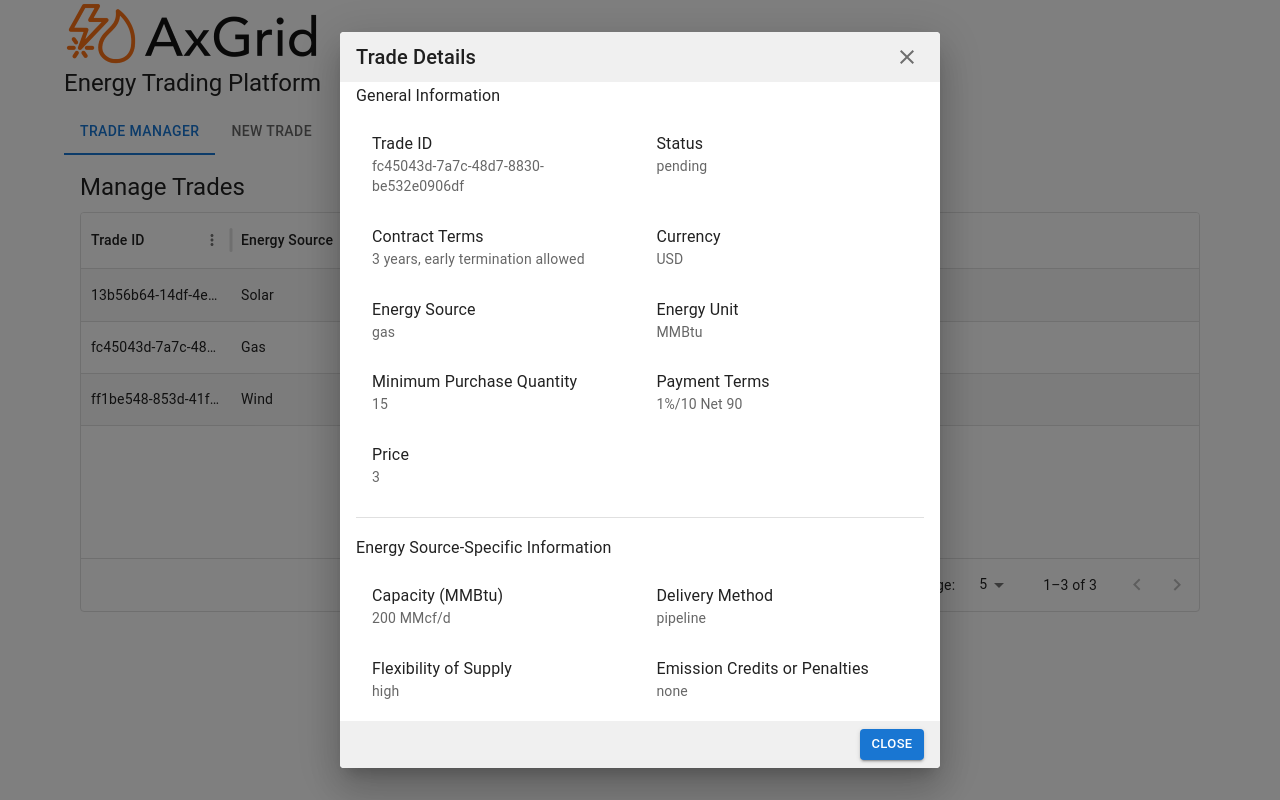
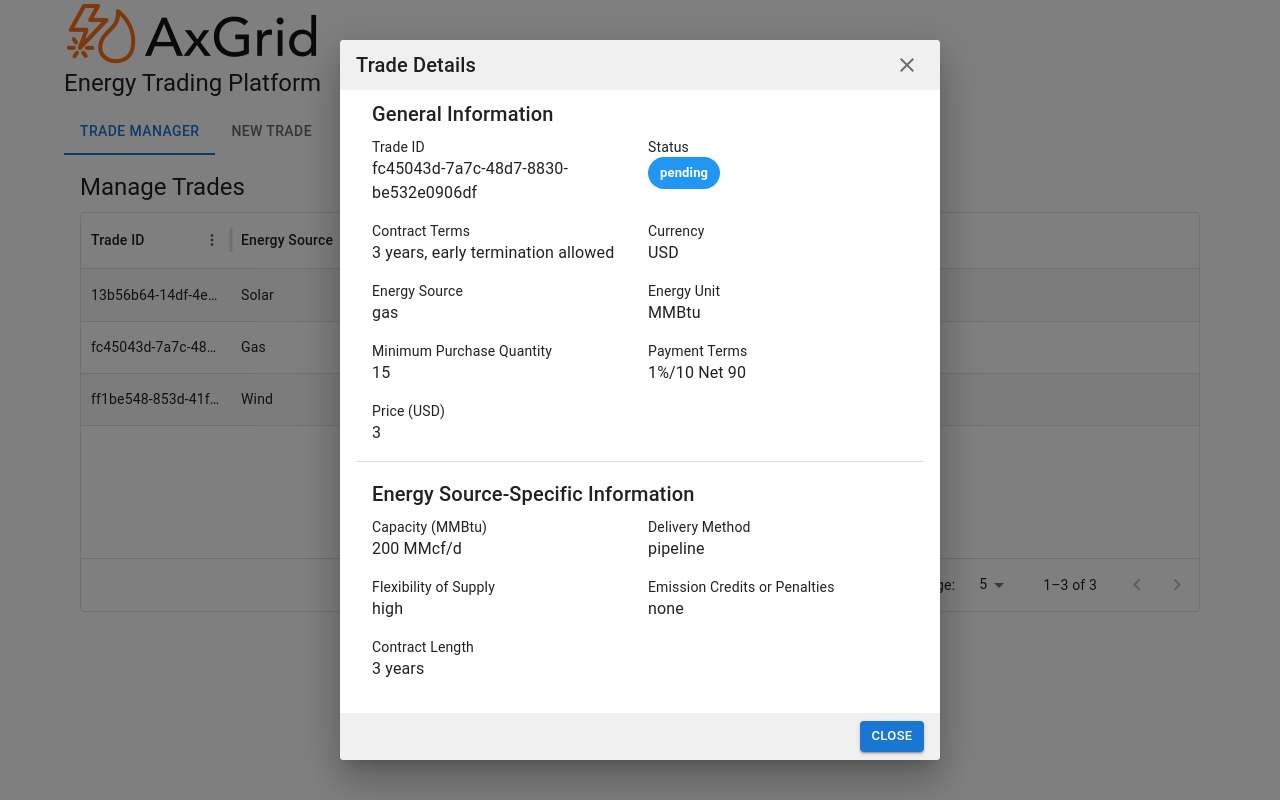
Before and after one commit to Cinema180/axgrid, a React (Create React App) app: page /trade-manager in a window 1280 px wide. Both pictures are taken after a click on the element 640 px from the left and 346 px from the top of the page. Built offline with nearby package versions, Linux system fonts and the light colour scheme; the HTML template or start-up script is replaced by a standard one.

Commit message:
Added live status chip to details dialog and further refinements.

```diff
--- a/src/components/TradeDetailDialog.tsx
+++ b/src/components/TradeDetailDialog.tsx
@@ -1,16 +1,12 @@
-import React from 'react';
-import {
-  List,
-  ListItem,
-  ListItemText,
-  Box,
-  Typography,
-  Divider,
-} from '@mui/material';
+import React, { useEffect, useState } from 'react';
+import { Typography, Divider, Grid, Box } from '@mui/material';
+import { Subscription } from 'rxjs';
 import { Trade } from '../types/types';
 import formConfig from '../resources/formConfig.json';
 import { EnergySource } from '../types/types';
 import CustomDialog from './CustomDialog';
+import StatusChip from './StatusChip';
+import { tradeService } from '../services/tradeService';
 
 interface TradeDetailDialogProps {
   trade: Trade | null;
@@ -19,15 +15,41 @@ interface TradeDetailDialogProps {
 }
 
 function TradeDetailDialog(props: TradeDetailDialogProps) {
-  const { trade, open, onClose } = props;
+  const { trade: initialTrade, open, onClose } = props;
+  const [trade, setTrade] = useState<Trade | null>(initialTrade);
+
+  useEffect(() => {
+    if (initialTrade) {
+      const subscription: Subscription = tradeService
+        .getTrades()
+        .subscribe((updatedTrades) => {
+          const updatedTrade = updatedTrades.find(
+            (t) => t.id === initialTrade.id
+          );
+          if (updatedTrade) {
+            setTrade(updatedTrade); // Update the trade details in real-time
+          }
+        });
+
+      return () => subscription.unsubscribe();
+    }
+  }, [initialTrade]);
 
   if (!trade) return null;
 
-  // Helper function to get the label for a given field key
-  const getFieldLabel = (key: string, energySource: EnergySource): string => {
+  const getFieldLabel = (
+    key: string,
+    energySource: EnergySource,
+    offeringDetails: any
+  ): string => {
     const commonField = formConfig.commonFields.find(
       (field) => field.name === key
     );
+
+    if (key === 'price' && offeringDetails.currency) {
+      return `Price (${offeringDetails.currency})`;
+    }
+
     if (commonField) return commonField.label;
 
     const energyFields = formConfig[energySource]?.fields;
@@ -36,11 +58,9 @@ function TradeDetailDialog(props: TradeDetailDialogProps) {
       if (energyField) return energyField.label;
     }
 
-    // Fallback to using the key if no label is found
     return key;
   };
 
-  // Order and filter common fields as per formConfig.commonFields
   const commonFields = formConfig.commonFields.filter((field) =>
     Object.keys(trade.offeringDetails).includes(field.name)
   );
@@ -52,77 +72,61 @@ function TradeDetailDialog(props: TradeDetailDialogProps) {
   );
 
   return (
-    <CustomDialog
-      title={`Trade Details`}
-      open={open}
-      onClose={onClose}
-    >
-      <Typography variant="subtitle1" sx={{ mb: 1 }}>
+    <CustomDialog title={`Trade Details`} open={open} onClose={onClose}>
+      {/* General Information Section */}
+      <Box sx={{ mt: -1, p: 2, borderRadius: 1, bgcolor: 'background.paper' }}>
+        <Typography variant="h6" gutterBottom>
           General Information
         </Typography>
-
-      {/* Render Common Fields in the order defined by formConfig.commonFields */}
-      <Box
-        sx={{
-          display: 'grid',
-          gridTemplateColumns: { xs: '1fr', sm: 'repeat(12, 1fr)' },
-          gap: 0.1,
-          alignItems: 'start', // Ensure alignment at the top for both columns
-        }}
-      >
-        <ListItem sx={{ gridColumn: { xs: 'span 12', sm: 'span 6' } }}>
-          <ListItemText primary="Trade ID" secondary={trade.id} />
-        </ListItem>
-        <ListItem sx={{ gridColumn: { xs: 'span 12', sm: 'span 6' } }}>
-          <ListItemText primary="Status" secondary={trade.status} />
-        </ListItem>
+        <Grid container spacing={2}>
+          <Grid item xs={12} sm={6}>
+            <Typography variant="body2">Trade ID</Typography>
+            <Typography variant="body1">{trade.id}</Typography>
+          </Grid>
+          <Grid item xs={12} sm={6}>
+            <Typography variant="body2">Status</Typography>
+            <StatusChip status={trade.status} />
+          </Grid>
           {commonFields.map((field) => (
-          <ListItem
-            key={field.name}
-            sx={{ gridColumn: { xs: 'span 12', sm: 'span 6' } }}
-          >
-            <ListItemText
-              primary={getFieldLabel(
+            <Grid item xs={12} sm={6} key={field.name}>
+              <Typography variant="body2">
+                {getFieldLabel(
                   field.name,
-                trade.offeringDetails.energySource as EnergySource
+                  trade.offeringDetails.energySource as EnergySource,
+                  trade.offeringDetails
                 )}
-              secondary={trade.offeringDetails[field.name]?.toString()}
-              sx={{ whiteSpace: 'pre-wrap' }} // Ensures that overflow text wraps correctly
-            />
-          </ListItem>
+              </Typography>
+              <Typography variant="body1">
+                {trade.offeringDetails[field.name]?.toString()}
+              </Typography>
+            </Grid>
           ))}
+        </Grid>
       </Box>
 
-      <Divider sx={{ my: 2 }} />
+      <Divider />
 
-      <Typography variant="subtitle1" sx={{ mb: 1 }}>
+      {/* Energy Source-Specific Information */}
+      <Box sx={{ p: 2, borderRadius: 1, bgcolor: 'background.paper' }}>
+        <Typography variant="h6" gutterBottom>
           Energy Source-Specific Information
         </Typography>
-
-      {/* Render Source-Specific Fields */}
-      <Box
-        sx={{
-          display: 'grid',
-          gridTemplateColumns: { xs: '1fr', sm: 'repeat(12, 1fr)' },
-          gap: 0.1,
-          alignItems: 'start', // Ensure alignment at the top for both columns
-        }}
-      >
+        <Grid container spacing={2}>
           {dynamicFields?.map((field) => (
-          <ListItem
-            key={field.name}
-            sx={{ gridColumn: { xs: 'span 12', sm: 'span 6' } }}
-          >
-            <ListItemText
-              primary={getFieldLabel(
+            <Grid item xs={12} sm={6} key={field.name}>
+              <Typography variant="body2">
+                {getFieldLabel(
                   field.name,
-                trade.offeringDetails.energySource as EnergySource
+                  trade.offeringDetails.energySource as EnergySource,
+                  trade.offeringDetails
                 )}
-              secondary={trade.offeringDetails[field.name]?.toString()}
-              sx={{ whiteSpace: 'pre-wrap' }} // Ensures that overflow text wraps correctly
-            />
-          </ListItem>
+              </Typography>
+              <Typography variant="body1">
+                {trade.offeringDetails[field.name]?.toString()}
+              </Typography>
+            </Grid>
           ))}
+        </Grid>
       </Box>
     </CustomDialog>
   );
```
Lines whose indentation alone changed are shown as unchanged.
